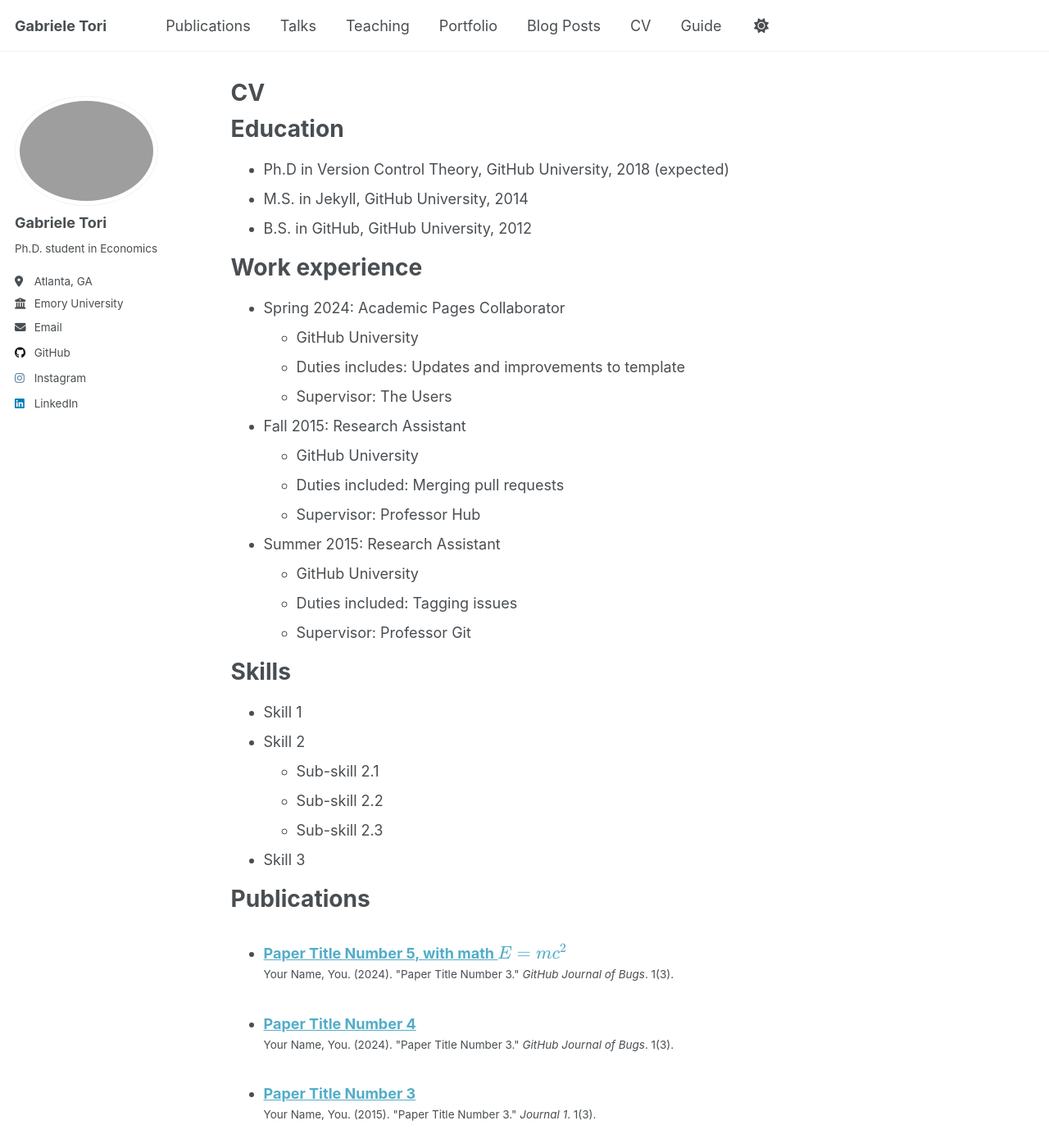
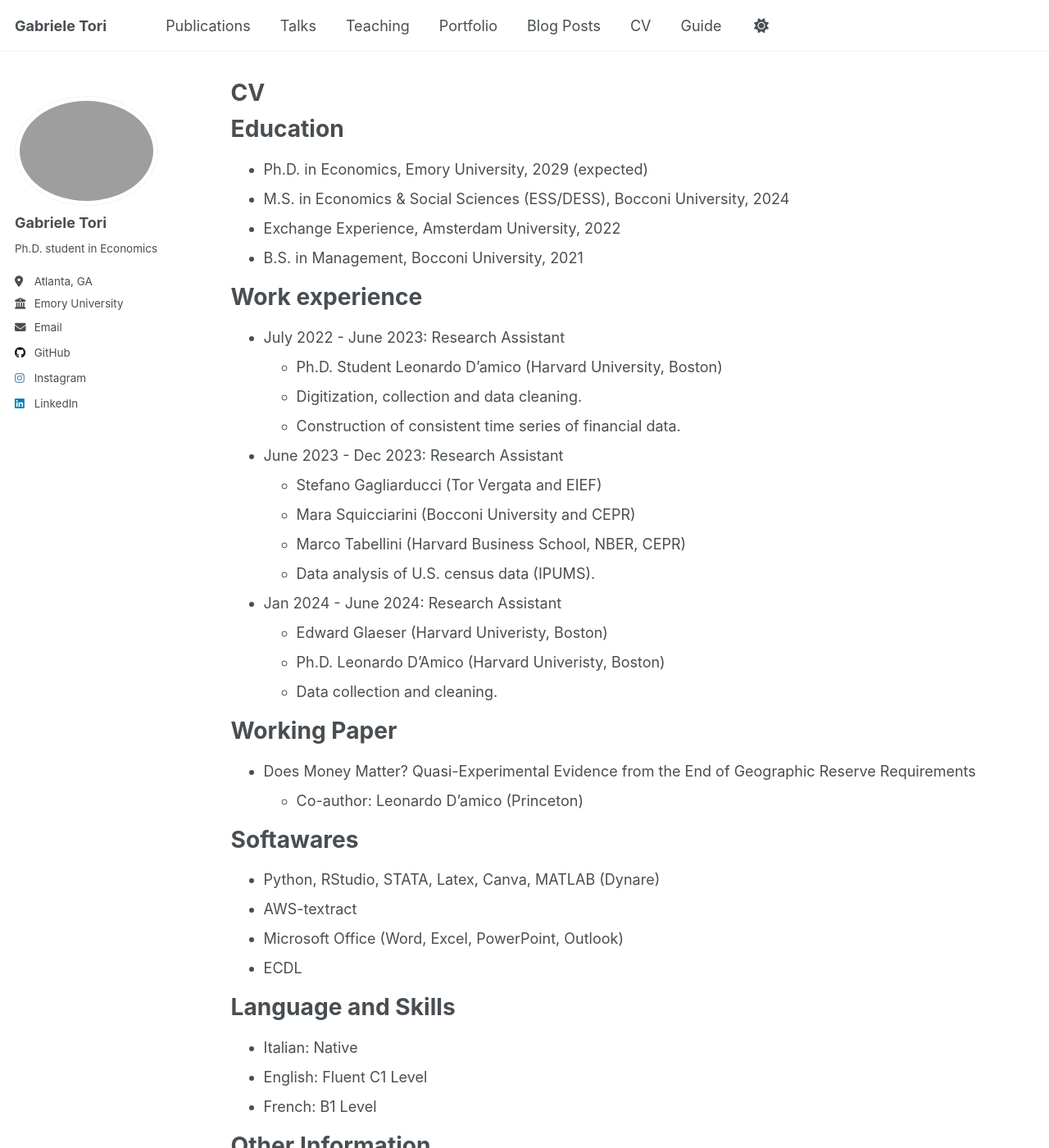
Before and after one commit to gtori7499/gtori7499.github.io, a Jekyll site: the page built from _pages/cv.md, in a window 1280 px wide and 1400 px high. Shown: the whole window at 82% size. Built offline with Jekyll 4.4.1, drawn with Linux system fonts in a browser that asks for light colours; a script that is not in the unit is left out; some of the changed text lies outside the part shown.

Commit message:
Update cv.md

```diff
--- a/_pages/cv.md
+++ b/_pages/cv.md
@@ -11,54 +11,47 @@ redirect_from:
 
 Education
 ======
-* Ph.D in Version Control Theory, GitHub University, 2018 (expected)
-* M.S. in Jekyll, GitHub University, 2014
-* B.S. in GitHub, GitHub University, 2012
+* Ph.D. in Economics, Emory University, 2029 (expected)
+* M.S. in Economics & Social Sciences (ESS/DESS), Bocconi University, 2024
+* Exchange Experience, Amsterdam University, 2022
+* B.S. in Management, Bocconi University, 2021
 
 Work experience
 ======
-* Spring 2024: Academic Pages Collaborator
-  * GitHub University
-  * Duties includes: Updates and improvements to template
-  * Supervisor: The Users
+* July 2022 - June 2023: Research Assistant
+  * Ph.D. Student Leonardo D'amico (Harvard University, Boston)
+  * Digitization, collection and data cleaning.
+  * Construction of consistent time series of financial data.
+* June 2023 - Dec 2023: Research Assistant
+  * Stefano Gagliarducci (Tor Vergata and EIEF)
+  * Mara Squicciarini (Bocconi University and CEPR)
+  * Marco Tabellini (Harvard Business School, NBER, CEPR)
+  * Data analysis of U.S. census data (IPUMS).
+* Jan 2024 - June 2024: Research Assistant
+  * Edward Glaeser (Harvard Univeristy, Boston)
+  * Ph.D. Leonardo D'Amico (Harvard Univeristy, Boston)
+  * Data collection and cleaning.
 
-* Fall 2015: Research Assistant
-  * GitHub University
-  * Duties included: Merging pull requests
-  * Supervisor: Professor Hub
+Working Paper
+======
+* Does Money Matter? Quasi-Experimental Evidence from the End of Geographic Reserve Requirements
+  * Co-author: Leonardo D'amico (Princeton)
 
-* Summer 2015: Research Assistant
-  * GitHub University
-  * Duties included: Tagging issues
-  * Supervisor: Professor Git
+Softawares
+======
+* Python, RStudio, STATA, Latex, Canva, MATLAB (Dynare)
+* AWS-textract
+* Microsoft Office (Word, Excel, PowerPoint, Outlook)
+* ECDL
 
-Skills
+Language and Skills
 ======
-* Skill 1
-* Skill 2
-  * Sub-skill 2.1
-  * Sub-skill 2.2
-  * Sub-skill 2.3
-* Skill 3
+* Italian: Native
+* English: Fluent C1 Level
+* French: B1 Level
 
-Publications
+Other Information
 ======
-  <ul>{% for post in site.publications reversed %}
-    {% include archive-single-cv.html %}
-  {% endfor %}</ul>
-
-Talks
-======
-  <ul>{% for post in site.talks reversed %}
-    {% include archive-single-talk-cv.html  %}
-  {% endfor %}</ul>
-
-Teaching
-======
-  <ul>{% for post in site.teaching reversed %}
-    {% include archive-single-cv.html %}
-  {% endfor %}</ul>
-
-Service and leadership
-======
-* Currently signed in to 43 different slack teams
+Class CNBC, creation of video news, transmitted in subways and airports (2016-2017).
+Volleyball, competitive series D level, CusPavia (2010-2020).
+Creation of short films with a movie critic (2016-2018).
```
